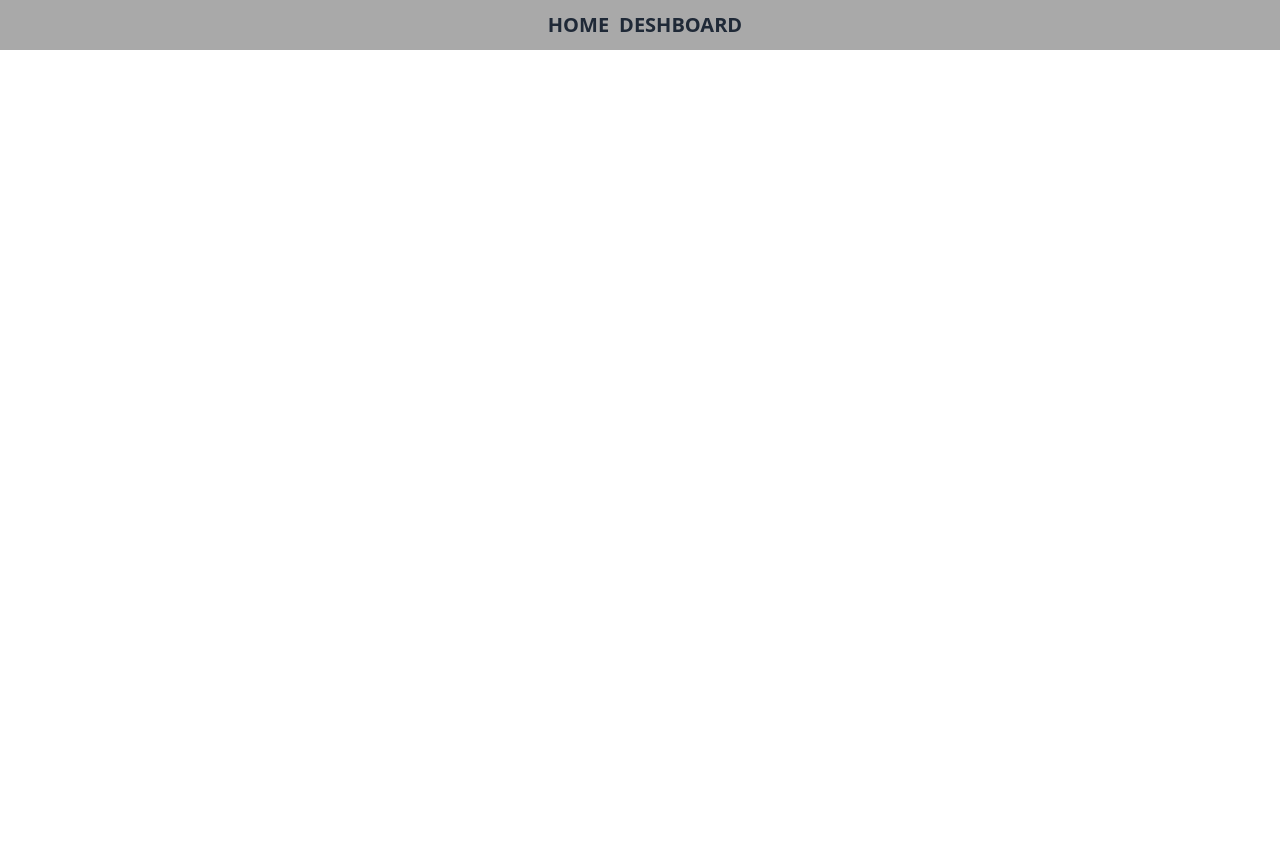
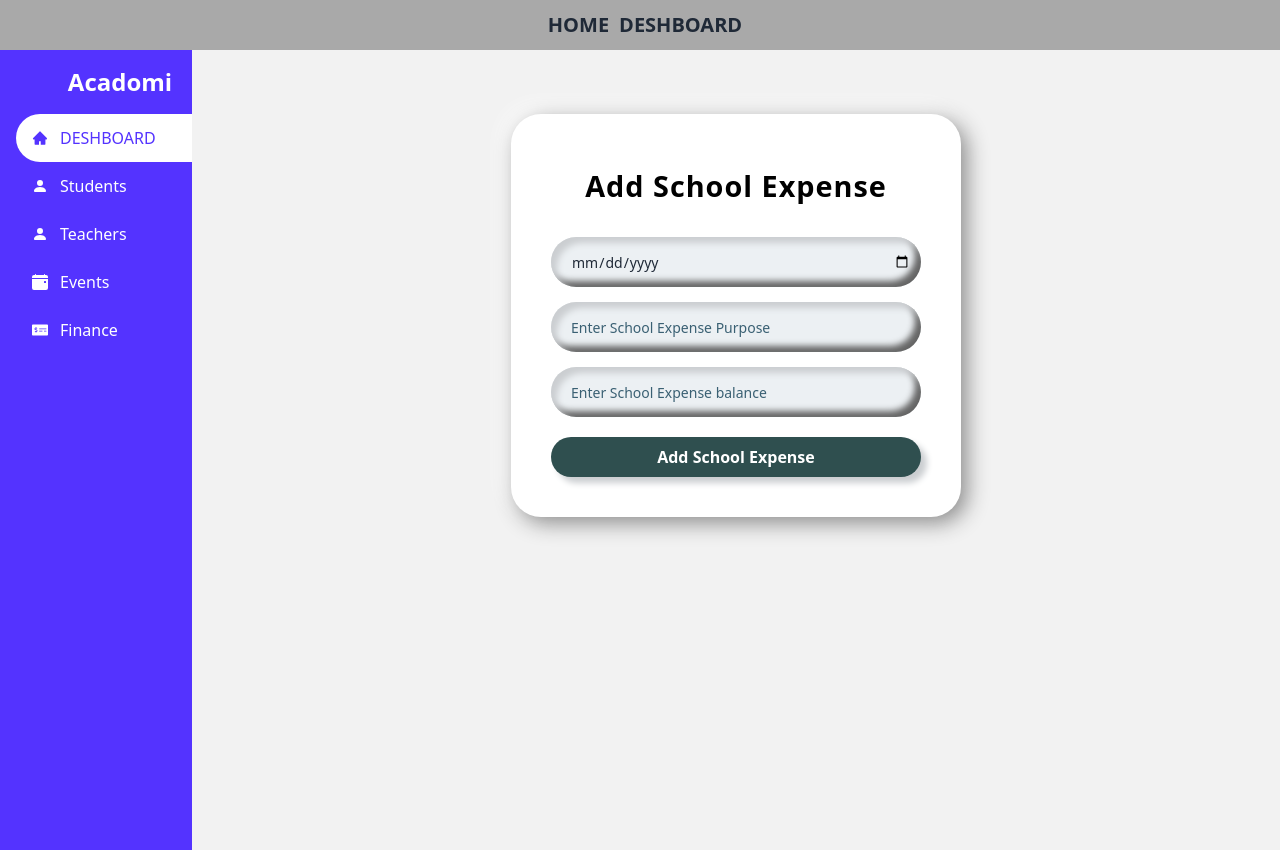
Before and after one commit to Shuvoghosh7/Dashboard, a React (Create React App) app: page /dashboard/addSchoolExpense in a window 1280 px wide. Before the commit this address had no page. Before the commit the page ends 800 px from the top, so only its background shows below. Built offline with nearby package versions, Linux system fonts and the light colour scheme.

Commit message:
add Finace section and Unpade student list and school expence

```diff
--- a/src/App.js
+++ b/src/App.js
@@ -14,6 +14,8 @@ import TeacherAddForm from './Dashboard/Teachers/TeacherAddForm';
 import StudentAddForm from './Dashboard/Students/StudentAddForm';
 import AddNewStudentForm from './Dashboard/DashboardHome/NewStudent/AddNewStudentForm';
 import AddUnpadeStudentForm from './Dashboard/Finance/UnpaidStudent/AddUnpadeStudentForm';
+import SchoolExpenseForm from './Dashboard/Finance/SchoolExpense/SchoolExpenseForm';
+
 function App() {
   return (
     <div className='bg-[#eef1f5]'>
@@ -29,10 +31,15 @@ function App() {
         <Route path='finance' element={<Finance/>}/>
         <Route path='newSportStudent' element={<AddNewSportStudent/>}/>
         <Route path='addExamTopper' element={<AddNewExamTopper/>}/>
+
+
         <Route path='newStudents' element={<AddNewStudentForm/>}/>
         <Route path='addStudent' element={<StudentAddForm/>}/>
         <Route path='addTeacher' element={<TeacherAddForm/>}/>
         <Route path='addUnpadeStudent' element={<AddUnpadeStudentForm/>}/>
+        <Route path='addSchoolExpense' element={<SchoolExpenseForm/>}/>
+
+
         </Route>
       </Routes>
     </div>
--- a/src/Dashboard/Finance/SchoolExpense/SchoolExpense.js
+++ b/src/Dashboard/Finance/SchoolExpense/SchoolExpense.js
@@ -13,7 +13,7 @@ const SchoolExpense = () => {
     return (
         <div class="overflow-x-auto school_expense">
             <p className='text-2xl font-bold mt-3 mb-5 ml-2'>School Expense</p>
-            <Link to='/dashboard/addUnpadeStudent' className='btn btn-primary ml-2'>Add New <CgMathPlus className='text-xl ml-2' /></Link>
+            <Link to='/dashboard/addSchoolExpense' className='btn btn-primary ml-2'>Add New <CgMathPlus className='text-xl ml-2' /></Link>
             <table class="table table-zebra w-full">
                 <thead  >
                     <tr>
--- /dev/null
+++ b/src/Dashboard/Finance/SchoolExpense/SchoolExpenseForm.js
@@ -0,0 +1,17 @@
+import React from 'react';
+
+const SchoolExpenseForm = () => {
+    return (
+        <div className='login-container'>
+            <h1 className='login-title'>Add School Expense</h1>
+            <form className="login-form">
+                <input type="date" placeholder="Enter Expance Date" />
+                <input type="text" placeholder="Enter School Expense Purpose" />
+                <input type="text" placeholder="Enter School Expense balance"/>
+                <button>Add School Expense</button>
+            </form>
+        </div>
+    );
+};
+
+export default SchoolExpenseForm;
--- a/src/Dashboard/Finance/UnpaidStudent/AddUnpaidStudentForm.js
+++ /dev/null
@@ -1,11 +0,0 @@
-import React from 'react';
-
-const AddUnpaidStudentForm = () => {
-    return (
-        <div>
-            <h1>ssssss</h1>
-        </div>
-    );
-};
-
-export default AddUnpaidStudentForm;
```
Also changed, not shown: public/schoolExpense.json (+6 -6 lines).
